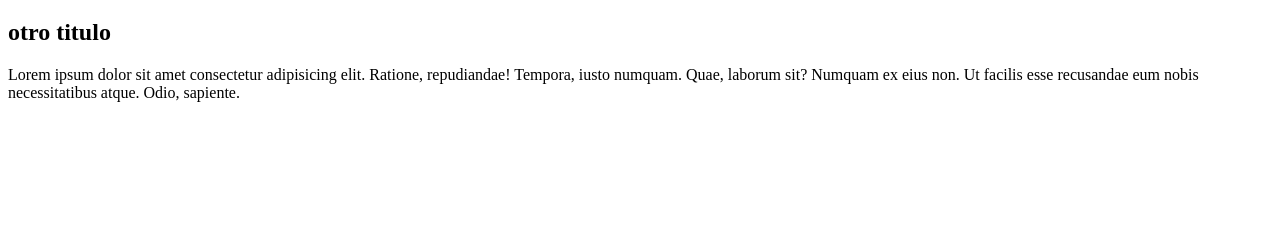
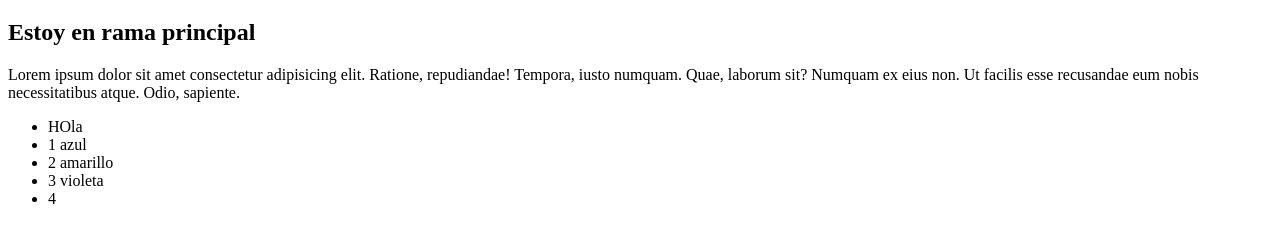
Before and after one commit to akudo70/kenko-clase10, a plain HTML site: page index.html in a window 1280 px wide. Shown: the part 61-304 px from the top of the page. Drawn offline with Linux system fonts and the light colour scheme.

```diff
--- a/index.html
+++ b/index.html
@@ -9,8 +9,15 @@
 <body>
     <h1>hola mundo</h1>
     <main>
-        <h2>otro titulo</h2>
+        <h2>Estoy en rama principal</h2>
         <p>Lorem ipsum dolor sit amet consectetur adipisicing elit. Ratione, repudiandae! Tempora, iusto numquam. Quae, laborum sit? Numquam ex eius non. Ut facilis esse recusandae eum nobis necessitatibus atque. Odio, sapiente.</p>
+        <ul>
+            <li>HOla</li>
+            <li>1 azul</li>
+            <li>2 amarillo</li>
+            <li>3 violeta</li>
+            <li>4</li>
+        </ul>
     </main>
 
 </body>
```
Also changed, not shown: css/style.css (added).
